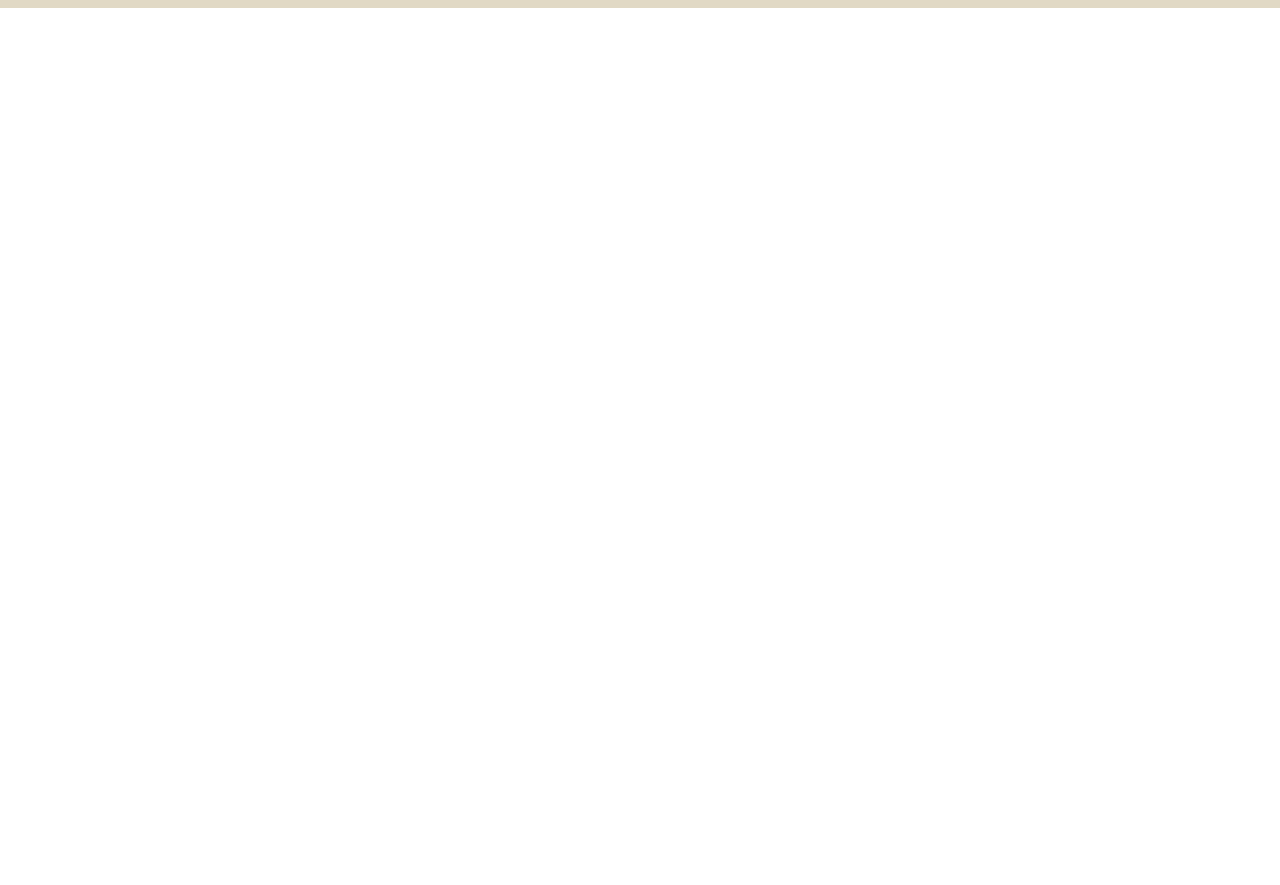
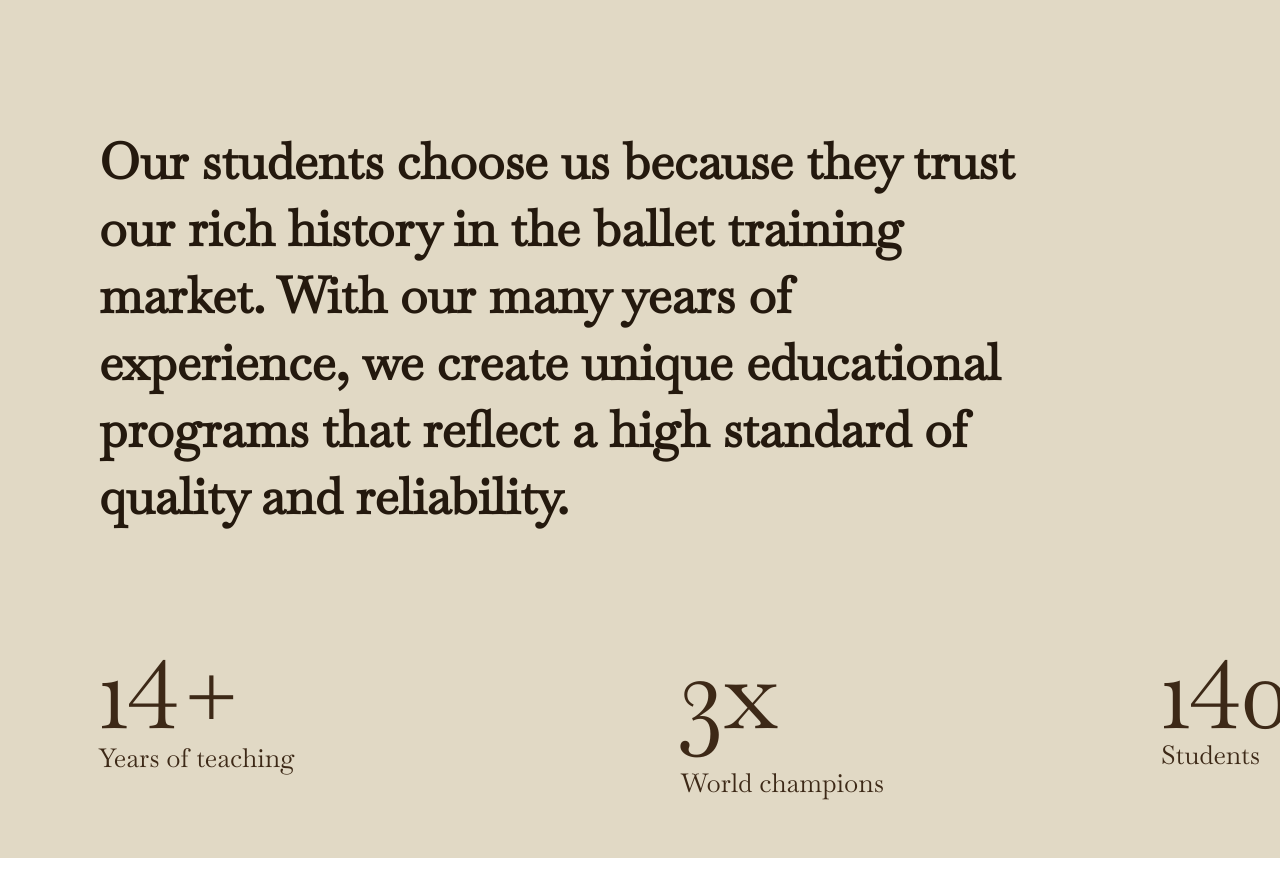
Before and after one commit to varvaratikh/ballet-school, a React (Create React App) app: page / in a window 1280 px wide. Shown: the part 5200-6085 px from the top of the page. Before the commit the page ends 5208 px from the top, so only its background shows below. Built offline with nearby package versions, Linux system fonts and the light colour scheme.

Commit message:
added new page

```diff
--- a/src/App.js
+++ b/src/App.js
@@ -5,6 +5,7 @@ import {InfoPage} from "./pages/info_page/InfoPage";
 import {BecomeBallerina} from "./pages/to_become_ballerina/BecomeBallerina";
 import {Photo} from "./components/photo/Photo";
 import {Choreographers} from "./pages/choreographers/Choreographers";
+import {Numbers} from "./pages/numbers/Numbers";
 
 export const App = () => {
   return (
@@ -14,6 +15,7 @@ export const App = () => {
       <BecomeBallerina/>
       <Photo/>
       <Choreographers/>
+      <Numbers/>
     </div>
   );
 }
--- /dev/null
+++ b/src/pages/numbers/Numbers.js
@@ -0,0 +1,43 @@
+import './Numbers.sass';
+
+export const Numbers = () => {
+    return (
+        <div className="numbers_container">
+            <text className="text_of_Numbers">
+                Our students choose us because they trust our rich history
+                in the ballet training market. With our many years of experience,
+                we create unique educational programs that reflect a high standard of quality and reliability.
+            </text>
+
+            <div>
+                <text className="numbers_years">
+                    14+
+                </text>
+
+                <text className="years">
+                    Years of teaching
+                </text>
+            </div>
+
+            <div>
+                <text className="numbers_world">
+                    3x
+                </text>
+
+                <text className="world">
+                    World champions
+                </text>
+            </div>
+
+            <div>
+                <text className="numbers_students">
+                    1400+
+                </text>
+
+                <text className="students">
+                    Students
+                </text>
+            </div>
+        </div>
+    )
+}
--- /dev/null
+++ b/src/pages/numbers/Numbers.sass
@@ -0,0 +1,96 @@
+@font-face
+  font-family: 'Baskervville'
+  src: url('../../assets/fonts/Baskervville/Baskervville-Regular.ttf') format('truetype')
+
+.numbers_container
+  width: 1512px
+  height: 850px
+  background-color: #E1D9C5
+
+.text_of_Numbers
+  position: absolute
+  width: 924px
+  height: 402px
+  margin-left: 99px
+  margin-top: 120px
+  font-family: 'Baskervville', sans-serif
+  font-style: normal
+  font-weight: 700
+  font-size: 50px
+  line-height: 67px
+  color: #24190E
+
+.numbers_years
+  position: absolute
+  width: 234px
+  height: 147px
+  margin-left: 99px
+  margin-top: 620px
+  font-family: 'Baskervville', sans-serif
+  font-style: normal
+  font-weight: 400
+  font-size: 100px
+  line-height: 129px
+  color: #3D2917
+
+
+.years
+  position: absolute
+  width: 234px
+  height: 147px
+  margin-left: 99px
+  margin-top: 730px
+  font-family: 'Baskervville', sans-serif
+  font-style: normal
+  font-weight: 400
+  font-size: 26px
+  line-height: 40px
+  color: #3D2917
+
+.numbers_world
+  position: absolute
+  width: 234px
+  height: 147px
+  margin-left: 681px
+  margin-top: 620px
+  font-family: 'Baskervville', sans-serif
+  font-style: normal
+  font-weight: 400
+  font-size: 100px
+  line-height: 129px
+  color: #3D2917
+
+.world
+  position: absolute
+  margin-left: 681px
+  margin-top: 755px
+  font-family: 'Baskervville', sans-serif
+  font-style: normal
+  font-weight: 400
+  font-size: 26px
+  line-height: 40px
+  color: #3D2917
+
+.numbers_students
+  position: absolute
+  width: 234px
+  height: 147px
+  margin-left: 1161px
+  margin-top: 620px
+  font-family: 'Baskervville', sans-serif
+  font-style: normal
+  font-weight: 400
+  font-size: 100px
+  line-height: 129px
+  color: #3D2917
+
+.students
+  position: absolute
+  margin-left: 1161px
+  margin-top: 727px
+  font-family: 'Baskervville', sans-serif
+  font-style: normal
+  font-weight: 400
+  font-size: 26px
+  line-height: 40px
+  color: #3D2917
```
